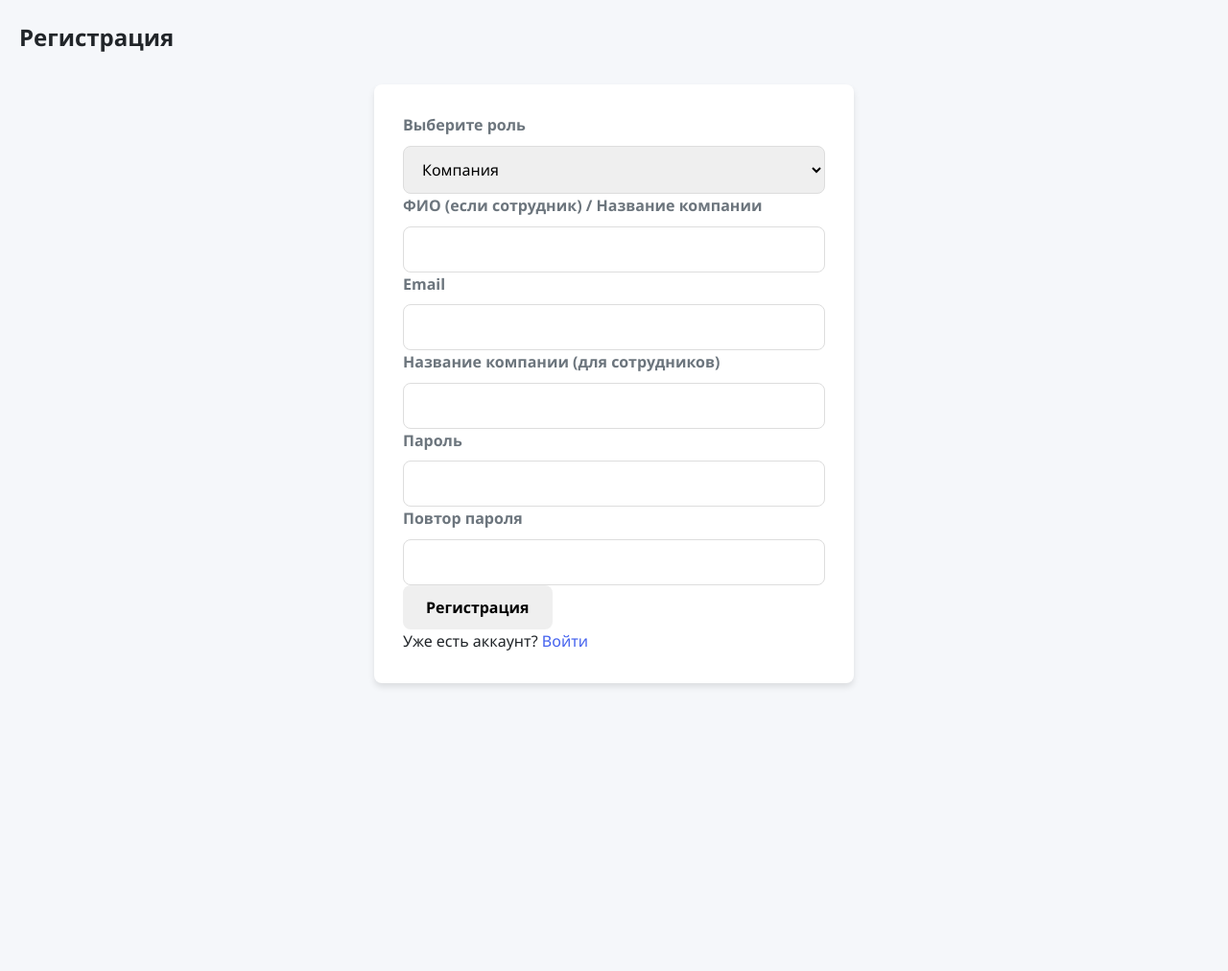
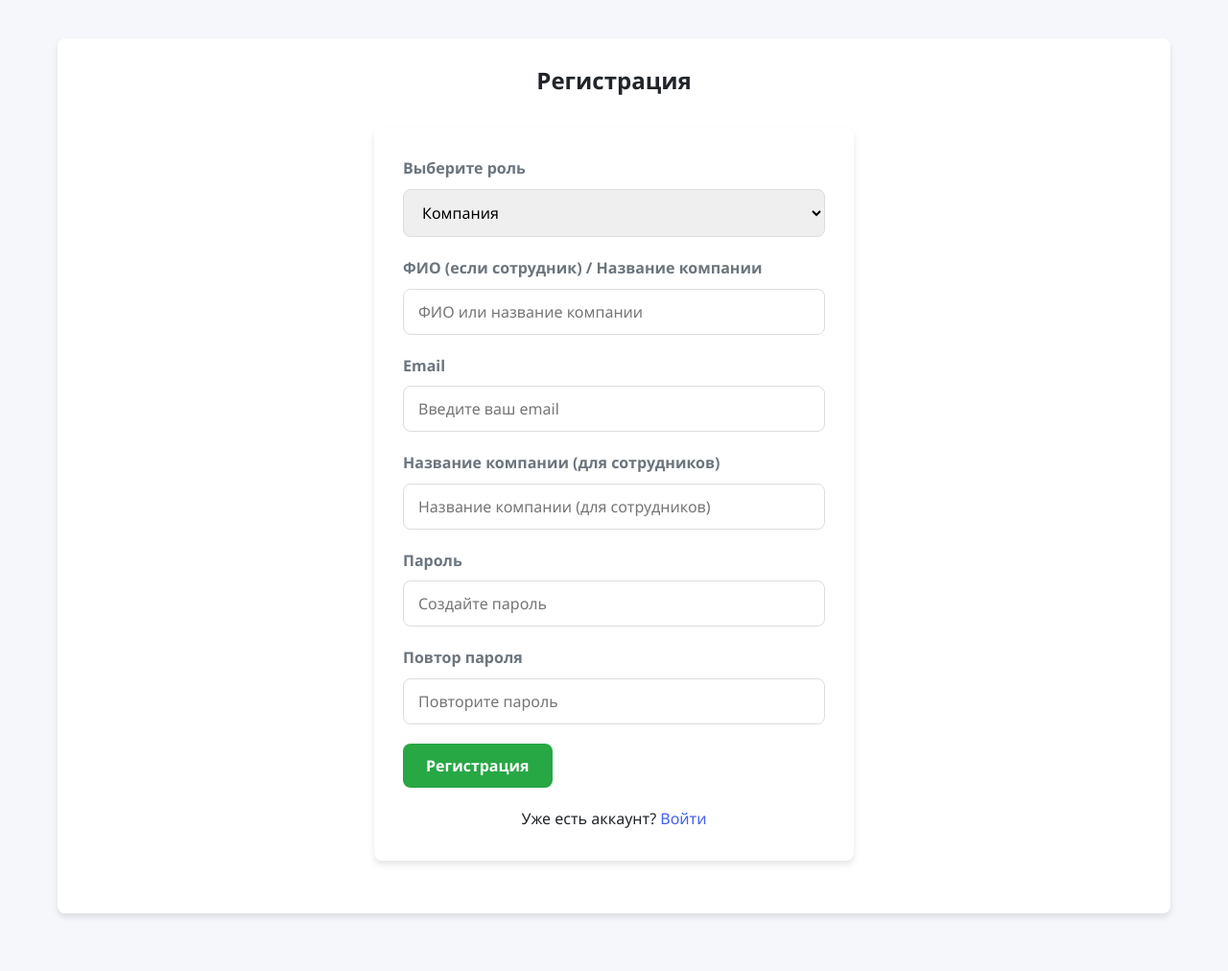
Before and after one commit to TWiSTeD707/work-team, a Flask app: page /register in a window 1280 px wide. Shown: the whole page at 96% size. Before the commit the page ends 716 px from the top, so only its background shows below. Run offline with Flask 3, Linux system fonts and the light colour scheme.

Commit message:
Update register.html

```diff
--- a/templates/register.html
+++ b/templates/register.html
@@ -2,21 +2,54 @@
 <html lang="ru">
 <head>
     <meta charset="UTF-8">
-    <title>Регистрация</title>
+    <meta name="viewport" content="width=device-width, initial-scale=1.0">
+    <title>Регистрация | WorkTeam</title>
     <link rel="stylesheet" href="{{ url_for('static', filename='style2.css') }}">
 </head>
 <body>
-    <h2>Регистрация</h2>
-    <form method="POST">
-        {{ form.hidden_tag() }}
-        {{ form.role.label }} {{ form.role() }}
-        {{ form.name.label }} {{ form.name() }}
-        {{ form.email.label }} {{ form.email() }}
-        {{ form.comp_name.label }} {{ form.comp_name() }}
-        {{ form.password.label }} {{ form.password() }}
-        {{ form.confirm.label }} {{ form.confirm() }}
-        {{ form.submit(class="btn green") }}
-        <p>Уже есть аккаунт? <a href="{{ url_for('login') }}">Войти</a></p>
-    </form>
+    <div class="container">
+        <div class="card">
+            <h2 class="text-center">Регистрация</h2>
+            <form method="POST">
+                {{ form.hidden_tag() }}
+
+                <div class="form-group">
+                    {{ form.role.label }}
+                    {{ form.role(class="form-control") }}
+                </div>
+
+                <div class="form-group">
+                    {{ form.name.label }}
+                    {{ form.name(placeholder="ФИО или название компании") }}
+                </div>
+
+                <div class="form-group">
+                    {{ form.email.label }}
+                    {{ form.email(placeholder="Введите ваш email") }}
+                </div>
+
+                <div class="form-group">
+                    {{ form.comp_name.label }}
+                    {{ form.comp_name(placeholder="Название компании (для сотрудников)") }}
+                </div>
+
+                <div class="form-group">
+                    {{ form.password.label }}
+                    {{ form.password(placeholder="Создайте пароль") }}
+                </div>
+
+                <div class="form-group">
+                    {{ form.confirm.label }}
+                    {{ form.confirm(placeholder="Повторите пароль") }}
+                </div>
+
+                <div class="form-group">
+                    {{ form.submit(class="btn btn-success") }}
+                </div>
+
+                <p class="text-center">Уже есть аккаунт? <a href="{{ url_for('login') }}">Войти</a></p>
+            </form>
+        </div>
+    </div>
 </body>
 </html>
```
